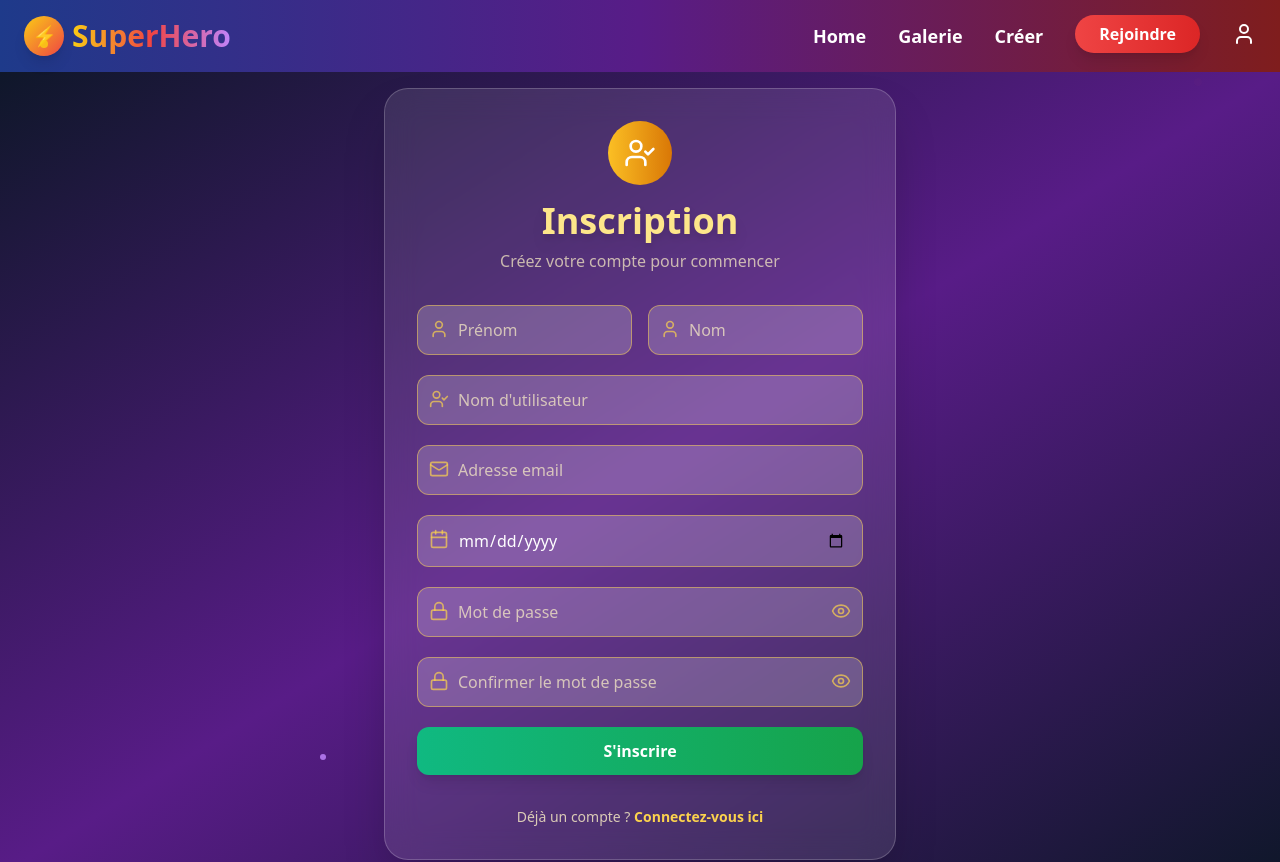
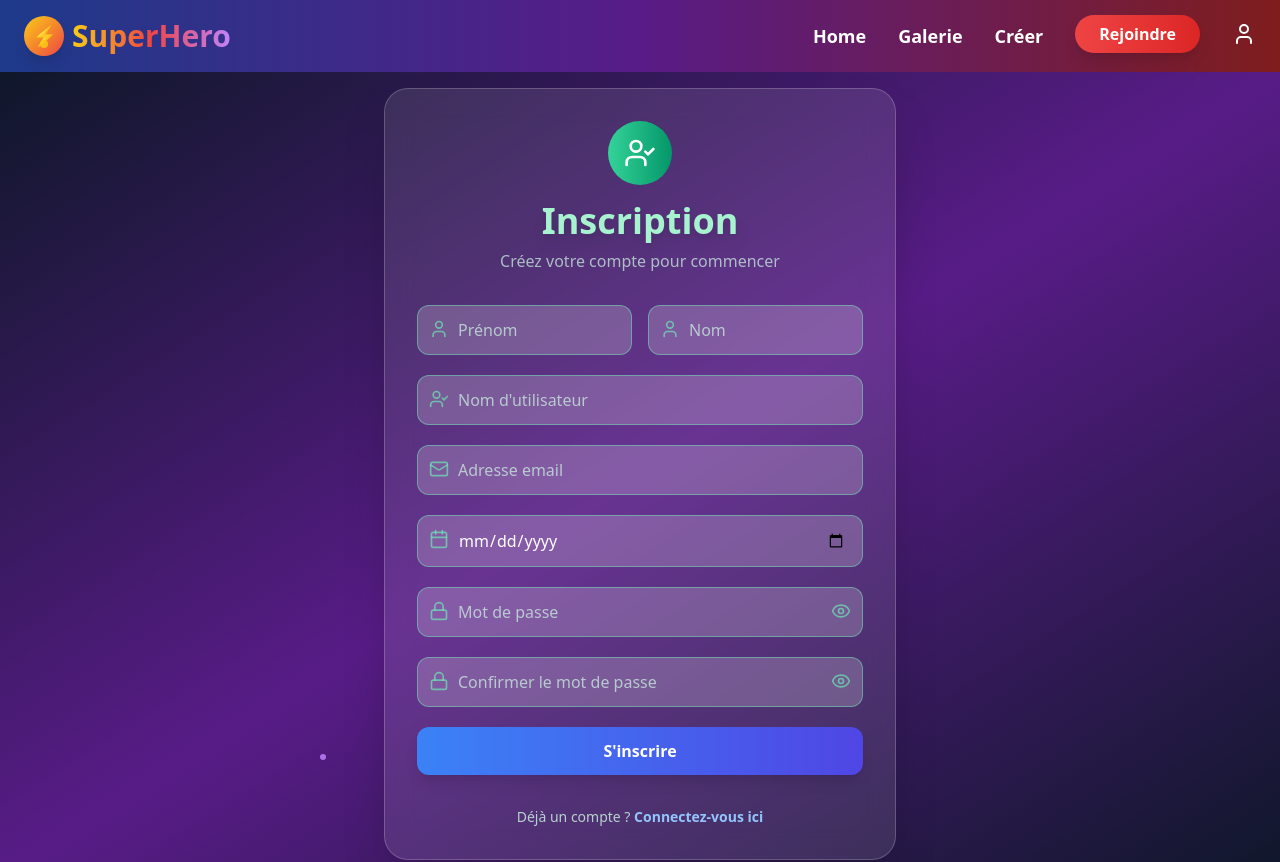
Before and after one commit to 7Emma/Super-hero, a React (Vite) app: page /api/register in a window 1280 px wide. Shown: the top 862 px of the page. Built offline with nearby package versions, Linux system fonts and the light colour scheme.

Commit message:
HeroBack

```diff
--- a/src/components/Header.jsx
+++ b/src/components/Header.jsx
@@ -57,7 +57,7 @@ function Navbar() {
               </li>
               <li>
                 <Link
-                  to="/profile"
+                  to="/api/profile"
                   className="text-white hover:text-yellow-400 transition-all duration-300 font-semibold text-lg hover:scale-110 transform relative group"
                 >
                   <User />
--- a/src/components/users/Login.jsx
+++ b/src/components/users/Login.jsx
@@ -1,17 +1,19 @@
 import { useState } from "react";
-import { useNavigate } from "react-router-dom"; // Importez useNavigate
-import { Mail, Lock, Eye, EyeOff } from "lucide-react"; // Icônes Lucide React
-import { loginUser } from "../../services/api"; // Importez votre fonction de connexion API
-import { useAuth } from "../../contexts/AuthContext"; // Importez le hook d'authentification
+import { useNavigate } from "react-router-dom";
+import { Mail, Lock, Eye, EyeOff } from "lucide-react";
+import { loginUser } from "../../services/api";
+import { useAuth } from "../../contexts/AuthContext";
+import { useLoading } from "../../contexts/LoadingContext"; // Importe le hook de chargement
 
 function Login() {
-  const [form, setForm] = useState({ username: "", password: "" }); // Ou 'email' si c'est ce que votre backend attend
+  const [form, setForm] = useState({ username: "", password: "" });
   const [message, setMessage] = useState(null);
-  const [messageType, setMessageType] = useState(""); // 'success' ou 'error'
-  const [showPassword, setShowPassword] = useState(false); // Pour afficher/masquer le mot de passe
+  const [messageType, setMessageType] = useState("");
+  const [showPassword, setShowPassword] = useState(false);
 
-  const { login } = useAuth(); // On récupère la fonction login du contexte d'authentification
-  const navigate = useNavigate(); // Initialisez le hook de navigation
+  const { login } = useAuth();
+  const { startLoading, stopLoading } = useLoading(); // Récupère les fonctions de chargement
+  const navigate = useNavigate();
 
   const handleChange = (e) => {
     setForm({ ...form, [e.target.name]: e.target.value });
@@ -19,10 +21,9 @@ function Login() {
 
   const handleSubmit = async (e) => {
     e.preventDefault();
-    setMessage(null); // Réinitialise le message
+    setMessage(null);
     setMessageType("");
 
-    // Validation simple pour la connexion
     if (!form.username.trim() || !form.password.trim()) {
       setMessage(
         "Veuillez entrer votre nom d'utilisateur et votre mot de passe."
@@ -31,15 +32,17 @@ function Login() {
       return;
     }
 
+    startLoading(); // Active le spinner avant l'appel API
     try {
       const response = await loginUser(form);
 
       if (response.success) {
-        login(response.token); // Met à jour le token dans le contexte
+        login(response.token);
         setMessage("Connexion réussie ! Redirection vers le site...");
         setMessageType("success");
-        // Redirige vers la page d'accueil après un court délai
+        // Désactive le spinner avant la redirection après un court délai pour que le message soit visible
         setTimeout(() => {
+          stopLoading();
           navigate("/");
         }, 1500);
       } else {
@@ -48,15 +51,15 @@ function Login() {
             "Erreur de connexion. Veuillez vérifier vos identifiants."
         );
         setMessageType("error");
+        stopLoading(); // Désactive le spinner en cas d'erreur
         // Si le message indique que l'utilisateur n'est pas inscrit, redirige vers l'inscription
-        // Adaptez cette condition pour qu'elle corresponde exactement au message d'erreur de votre backend
         if (
           response.message &&
           (response.message.includes("utilisateur non trouvé") ||
             response.message.includes("identifiants incorrects"))
         ) {
           setTimeout(() => {
-            navigate("/register");
+            navigate("/api/register");
           }, 2000); // Laisse le temps à l'utilisateur de lire le message
         }
       }
@@ -64,11 +67,15 @@ function Login() {
       console.error("Erreur de connexion:", error);
       setMessage("Erreur réseau ou serveur indisponible. Veuillez réessayer.");
       setMessageType("error");
+      stopLoading(); // Désactive le spinner en cas d'erreur réseau
     }
   };
 
   const navigateToRegister = () => {
+    startLoading(); // Active le spinner avant de naviguer vers l'inscription
     navigate("/api/register");
+    // Un petit délai pour s'assurer que le spinner est visible même si la navigation est très rapide
+    setTimeout(() => stopLoading(), 1000);
   };
 
   return (
@@ -122,7 +129,7 @@ function Login() {
                 placeholder="Mot de passe"
                 value={form.password}
                 onChange={handleChange}
-                required // Corrigé: 'requiredMaint' -> 'required'
+                required
                 className="w-full pl-10 pr-12 py-3 rounded-xl bg-white/20 border border-emerald-300/50 focus:border-blue-500 focus:ring-2 focus:ring-blue-500/20 outline-none text-white placeholder-emerald-100/70 font-medium transition-all duration-300"
               />
               <button
--- a/src/components/users/Register.jsx
+++ b/src/components/users/Register.jsx
@@ -10,6 +10,7 @@ import {
   UserCheck,
 } from "lucide-react"; // Icônes Lucide React
 import { registerUser } from "../../services/api"; // Importez votre fonction d'inscription API
+import { useLoading } from "../../contexts/LoadingContext"; // Importe le hook de chargement
 
 function Register() {
   const [form, setForm] = useState({
@@ -26,8 +27,10 @@ function Register() {
   const [messageType, setMessageType] = useState(""); // 'success' ou 'error'
   const [showPassword, setShowPassword] = useState(false);
   const [showConfirmPassword, setShowConfirmPassword] = useState(false);
-  const [errors, setErrors] = useState({});
+  const [errors, setErrors] = useState({}); // Pour la gestion des erreurs de validation
+
   const navigate = useNavigate(); // Initialisez le hook de navigation
+  const { startLoading, stopLoading } = useLoading(); // Récupère les fonctions de chargement
 
   const handleChange = (e) => {
     const { name, value } = e.target;
@@ -70,7 +73,6 @@ function Register() {
       const today = new Date();
       const age = today.getFullYear() - birthDate.getFullYear();
       if (age < 13) {
-        // Exemple d'âge minimum
         newErrors.birthDate = "Vous devez avoir au moins 13 ans";
       }
     }
@@ -103,6 +105,7 @@ function Register() {
       return;
     }
 
+    startLoading(); // Active le spinner avant l'appel API
     try {
       // Appel à la fonction d'inscription de votre service API
       const data = await registerUser(form);
@@ -114,37 +117,43 @@ function Register() {
         setMessageType("success");
         // Redirige vers la page de connexion après un court délai
         setTimeout(() => {
-          navigate("/login");
+          stopLoading(); // Désactive le spinner avant la redirection
+          navigate("/api/login"); // Corrigé: navigation vers /login
         }, 2000);
       } else {
         setMessage(
           data.message || "Une erreur est survenue lors de l'inscription."
         );
         setMessageType("error");
+        stopLoading(); // Désactive le spinner en cas d'erreur
       }
     } catch (error) {
       console.error("Erreur d'inscription:", error);
       setMessage("Erreur réseau ou serveur indisponible. Veuillez réessayer.");
       setMessageType("error");
+      stopLoading(); // Désactive le spinner en cas d'erreur réseau
     }
   };
 
   // Fonction pour naviguer vers la page de connexion
   const navigateToLogin = () => {
-    navigate("/login");
+    startLoading(); // Active le spinner avant de naviguer
+    navigate("/api/login"); // Corrigé: navigation vers /login
+    // Un petit délai pour s'assurer que le spinner est visible même si la navigation est très rapide
+    setTimeout(() => stopLoading(), 1000);
   };
 
   return (
     <div className="min-h-screen flex items-center justify-center bg-gradient-to-br from-slate-900 via-purple-900 to-slate-900 text-white p-4">
       <div className="bg-white/10 backdrop-blur-lg p-8 rounded-3xl shadow-2xl max-w-lg w-full border border-white/20">
         <div className="text-center mb-8">
-          <div className="inline-flex items-center justify-center w-16 h-16 bg-gradient-to-r from-amber-400 to-amber-600 rounded-full mb-4">
+          <div className="inline-flex items-center justify-center w-16 h-16 bg-gradient-to-r from-emerald-400 to-emerald-600 rounded-full mb-4">
             <UserCheck className="w-8 h-8 text-white" />
           </div>
-          <h2 className="text-4xl font-bold text-amber-200 drop-shadow-lg">
+          <h2 className="text-4xl font-bold text-emerald-200 drop-shadow-lg">
             Inscription
           </h2>
-          <p className="text-amber-100/70 mt-2">
+          <p className="text-emerald-100/70 mt-2">
             Créez votre compte pour commencer
           </p>
         </div>
@@ -162,21 +171,21 @@ function Register() {
         )}
 
         <form onSubmit={handleSubmit} className="space-y-5">
-          {" "}
-          {/* Utilisez form pour le onSubmit */}
           {/* Nom et Prénom */}
           <div className="grid grid-cols-2 gap-4">
             <div>
               <div className="relative">
-                <User className="absolute left-3 top-3.5 h-5 w-5 text-amber-300/70" />
+                <User className="absolute left-3 top-3.5 h-5 w-5 text-emerald-300/70" />
                 <input
                   name="firstName"
                   placeholder="Prénom"
                   value={form.firstName}
                   onChange={handleChange}
                   className={`w-full pl-10 pr-4 py-3 rounded-xl bg-white/20 border ${
-                    errors.firstName ? "border-red-500" : "border-amber-300/50"
-                  } focus:border-amber-400 focus:ring-2 focus:ring-amber-400/20 outline-none text-white placeholder-amber-100/70 font-medium transition-all duration-300`}
+                    errors.firstName
+                      ? "border-red-500"
+                      : "border-emerald-300/50"
+                  } focus:border-blue-500 focus:ring-2 focus:ring-blue-500/20 outline-none text-white placeholder-emerald-100/70 font-medium transition-all duration-300`}
                 />
               </div>
               {errors.firstName && (
@@ -186,15 +195,15 @@ function Register() {
 
             <div>
               <div className="relative">
-                <User className="absolute left-3 top-3.5 h-5 w-5 text-amber-300/70" />
+                <User className="absolute left-3 top-3.5 h-5 w-5 text-emerald-300/70" />
                 <input
                   name="lastName"
                   placeholder="Nom"
                   value={form.lastName}
                   onChange={handleChange}
                   className={`w-full pl-10 pr-4 py-3 rounded-xl bg-white/20 border ${
-                    errors.lastName ? "border-red-500" : "border-amber-300/50"
-                  } focus:border-amber-400 focus:ring-2 focus:ring-amber-400/20 outline-none text-white placeholder-amber-100/70 font-medium transition-all duration-300`}
+                    errors.lastName ? "border-red-500" : "border-emerald-300/50"
+                  } focus:border-blue-500 focus:ring-2 focus:ring-blue-500/20 outline-none text-white placeholder-emerald-100/70 font-medium transition-all duration-300`}
                 />
               </div>
               {errors.lastName && (
@@ -205,15 +214,15 @@ function Register() {
           {/* Nom d'utilisateur */}
           <div>
             <div className="relative">
-              <UserCheck className="absolute left-3 top-3.5 h-5 w-5 text-amber-300/70" />
+              <UserCheck className="absolute left-3 top-3.5 h-5 w-5 text-emerald-300/70" />
               <input
                 name="username"
                 placeholder="Nom d'utilisateur"
                 value={form.username}
                 onChange={handleChange}
                 className={`w-full pl-10 pr-4 py-3 rounded-xl bg-white/20 border ${
-                  errors.username ? "border-red-500" : "border-amber-300/50"
-                } focus:border-amber-400 focus:ring-2 focus:ring-amber-400/20 outline-none text-white placeholder-amber-100/70 font-medium transition-all duration-300`}
+                  errors.username ? "border-red-500" : "border-emerald-300/50"
+                } focus:border-blue-500 focus:ring-2 focus:ring-blue-500/20 outline-none text-white placeholder-emerald-100/70 font-medium transition-all duration-300`}
               />
             </div>
             {errors.username && (
@@ -223,7 +232,7 @@ function Register() {
           {/* Email */}
           <div>
             <div className="relative">
-              <Mail className="absolute left-3 top-3.5 h-5 w-5 text-amber-300/70" />
+              <Mail className="absolute left-3 top-3.5 h-5 w-5 text-emerald-300/70" />
               <input
                 name="email"
                 type="email"
@@ -231,8 +240,8 @@ function Register() {
                 value={form.email}
                 onChange={handleChange}
                 className={`w-full pl-10 pr-4 py-3 rounded-xl bg-white/20 border ${
-                  errors.email ? "border-red-500" : "border-amber-300/50"
-                } focus:border-amber-400 focus:ring-2 focus:ring-amber-400/20 outline-none text-white placeholder-amber-100/70 font-medium transition-all duration-300`}
+                  errors.email ? "border-red-500" : "border-emerald-300/50"
+                } focus:border-blue-500 focus:ring-2 focus:ring-blue-500/20 outline-none text-white placeholder-emerald-100/70 font-medium transition-all duration-300`}
               />
             </div>
             {errors.email && (
@@ -242,7 +251,7 @@ function Register() {
           {/* Date de naissance */}
           <div>
             <div className="relative">
-              <Calendar className="absolute left-3 top-3.5 h-5 w-5 text-amber-300/70" />
+              <Calendar className="absolute left-3 top-3.5 h-5 w-5 text-emerald-300/70" />
               <input
                 name="birthDate"
                 type="date"
@@ -250,8 +259,8 @@ function Register() {
                 value={form.birthDate}
                 onChange={handleChange}
                 className={`w-full pl-10 pr-4 py-3 rounded-xl bg-white/20 border ${
-                  errors.birthDate ? "border-red-500" : "border-amber-300/50"
-                } focus:border-amber-400 focus:ring-2 focus:ring-amber-400/20 outline-none text-white font-medium transition-all duration-300`}
+                  errors.birthDate ? "border-red-500" : "border-emerald-300/50"
+                } focus:border-blue-500 focus:ring-2 focus:ring-blue-500/20 outline-none text-white font-medium transition-all duration-300`}
               />
             </div>
             {errors.birthDate && (
@@ -261,7 +270,7 @@ function Register() {
           {/* Mot de passe */}
           <div>
             <div className="relative">
-              <Lock className="absolute left-3 top-3.5 h-5 w-5 text-amber-300/70" />
+              <Lock className="absolute left-3 top-3.5 h-5 w-5 text-emerald-300/70" />
               <input
                 name="password"
                 type={showPassword ? "text" : "password"}
@@ -269,13 +278,13 @@ function Register() {
                 value={form.password}
                 onChange={handleChange}
                 className={`w-full pl-10 pr-12 py-3 rounded-xl bg-white/20 border ${
-                  errors.password ? "border-red-500" : "border-amber-300/50"
-                } focus:border-amber-400 focus:ring-2 focus:ring-amber-400/20 outline-none text-white placeholder-amber-100/70 font-medium transition-all duration-300`}
+                  errors.password ? "border-red-500" : "border-emerald-300/50"
+                } focus:border-blue-500 focus:ring-2 focus:ring-blue-500/20 outline-none text-white placeholder-emerald-100/70 font-medium transition-all duration-300`}
               />
               <button
                 type="button"
                 onClick={() => setShowPassword(!showPassword)}
-                className="absolute right-3 top-3.5 text-amber-300/70 hover:text-amber-300 transition-colors"
+                className="absolute right-3 top-3.5 text-emerald-300/70 hover:text-emerald-300 transition-colors"
               >
                 {showPassword ? (
                   <EyeOff className="h-5 w-5" />
@@ -291,7 +300,7 @@ function Register() {
           {/* Confirmation mot de passe */}
           <div>
             <div className="relative">
-              <Lock className="absolute left-3 top-3.5 h-5 w-5 text-amber-300/70" />
+              <Lock className="absolute left-3 top-3.5 h-5 w-5 text-emerald-300/70" />
               <input
                 name="confirmPassword"
                 type={showConfirmPassword ? "text" : "password"}
@@ -301,13 +310,13 @@ function Register() {
                 className={`w-full pl-10 pr-12 py-3 rounded-xl bg-white/20 border ${
                   errors.confirmPassword
                     ? "border-red-500"
-                    : "border-amber-300/50"
-                } focus:border-amber-400 focus:ring-2 focus:ring-amber-400/20 outline-none text-white placeholder-amber-100/70 font-medium transition-all duration-300`}
+                    : "border-emerald-300/50"
+                } focus:border-blue-500 focus:ring-2 focus:ring-blue-500/20 outline-none text-white placeholder-emerald-100/70 font-medium transition-all duration-300`}
               />
               <button
                 type="button"
                 onClick={() => setShowConfirmPassword(!showConfirmPassword)}
-                className="absolute right-3 top-3.5 text-amber-300/70 hover:text-amber-300 transition-colors"
+                className="absolute right-3 top-3.5 text-emerald-300/70 hover:text-emerald-300 transition-colors"
               >
                 {showConfirmPassword ? (
                   <EyeOff className="h-5 w-5" />
@@ -324,18 +333,18 @@ function Register() {
           </div>
           <button
             type="submit" // Important: le type submit déclenche le onSubmit du form
-            className="w-full bg-gradient-to-r from-emerald-500 to-green-600 hover:from-emerald-600 hover:to-green-700 text-white font-bold py-3 px-6 rounded-xl shadow-lg hover:shadow-xl transition-all duration-300 transform hover:scale-105 active:scale-95"
+            className="w-full bg-gradient-to-r from-blue-500 to-indigo-600 hover:from-blue-600 hover:to-indigo-700 text-white font-bold py-3 px-6 rounded-xl shadow-lg hover:shadow-xl transition-all duration-300 transform hover:scale-105 active:scale-95"
           >
             S'inscrire
           </button>
         </form>
 
         <div className="mt-8 text-center">
-          <p className="text-amber-100/80 text-sm">
+          <p className="text-emerald-100/80 text-sm">
             Déjà un compte ?{" "}
             <button
               onClick={navigateToLogin}
-              className="text-amber-300 hover:text-amber-200 font-semibold hover:underline transition-colors"
+              className="text-blue-300 hover:text-blue-200 font-semibold hover:underline transition-colors"
             >
               Connectez-vous ici
             </button>
--- /dev/null
+++ b/src/contexts/LoadingContext.jsx
@@ -0,0 +1,30 @@
+import React, { createContext, useContext, useState } from "react";
+
+// Crée le contexte de chargement
+const LoadingContext = createContext();
+
+// Hook personnalisé pour utiliser le contexte de chargement
+export const useLoading = () => {
+  return useContext(LoadingContext);
+};
+
+// Fournisseur de contexte de chargement
+export const LoadingProvider = ({ children }) => {
+  const [isLoading, setIsLoading] = useState(false);
+
+  // Fonction pour activer le chargement
+  const startLoading = () => setIsLoading(true);
+
+  // Fonction pour désactiver le chargement
+  const stopLoading = () => setIsLoading(false);
+
+  const value = {
+    isLoading,
+    startLoading,
+    stopLoading,
+  };
+
+  return (
+    <LoadingContext.Provider value={value}>{children}</LoadingContext.Provider>
+  );
+};
```
Also changed, not shown: src/components/GlobalLoadingSpinner.jsx (added, +20 -0 lines), src/routes/AppContext.jsx (+11 -4 lines).
